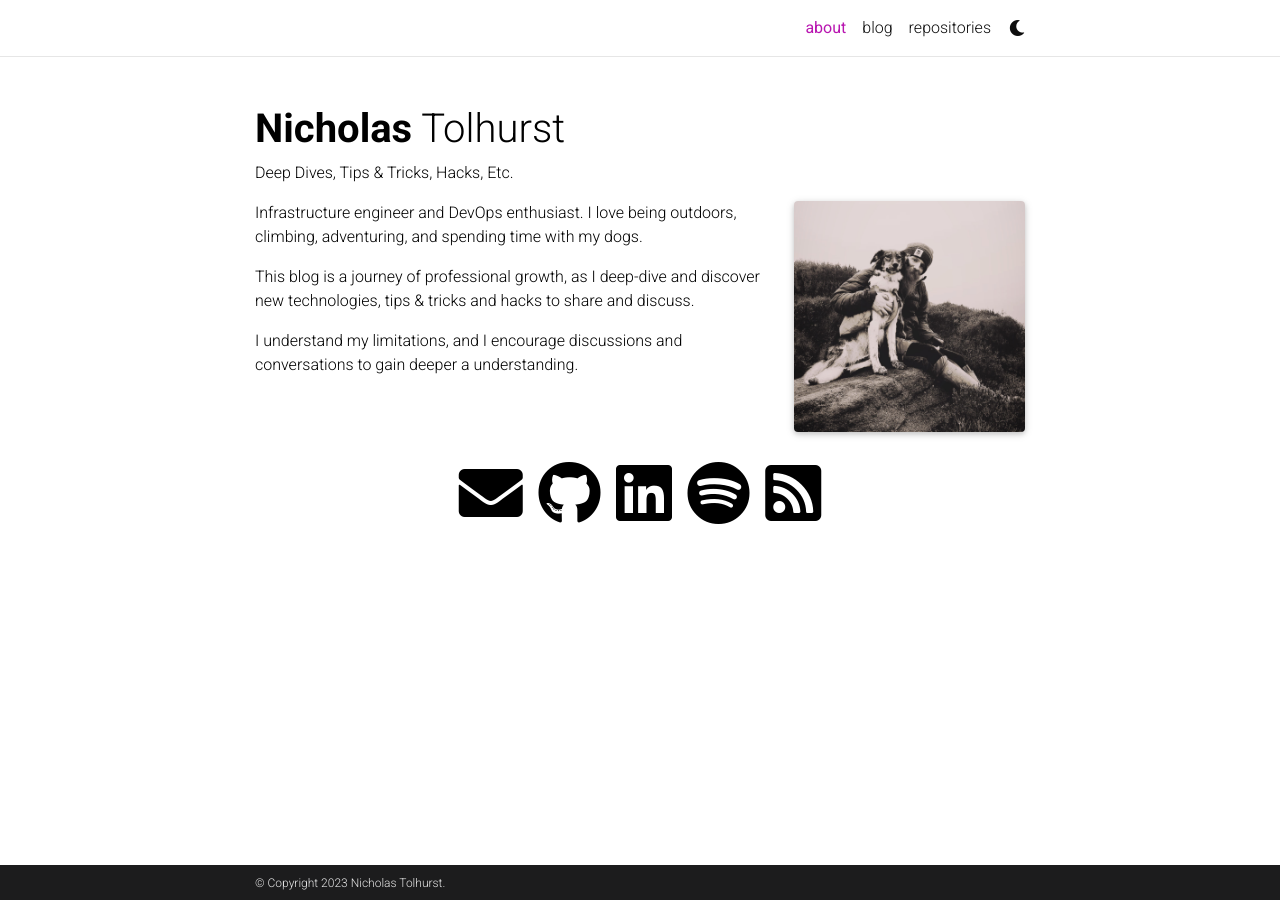
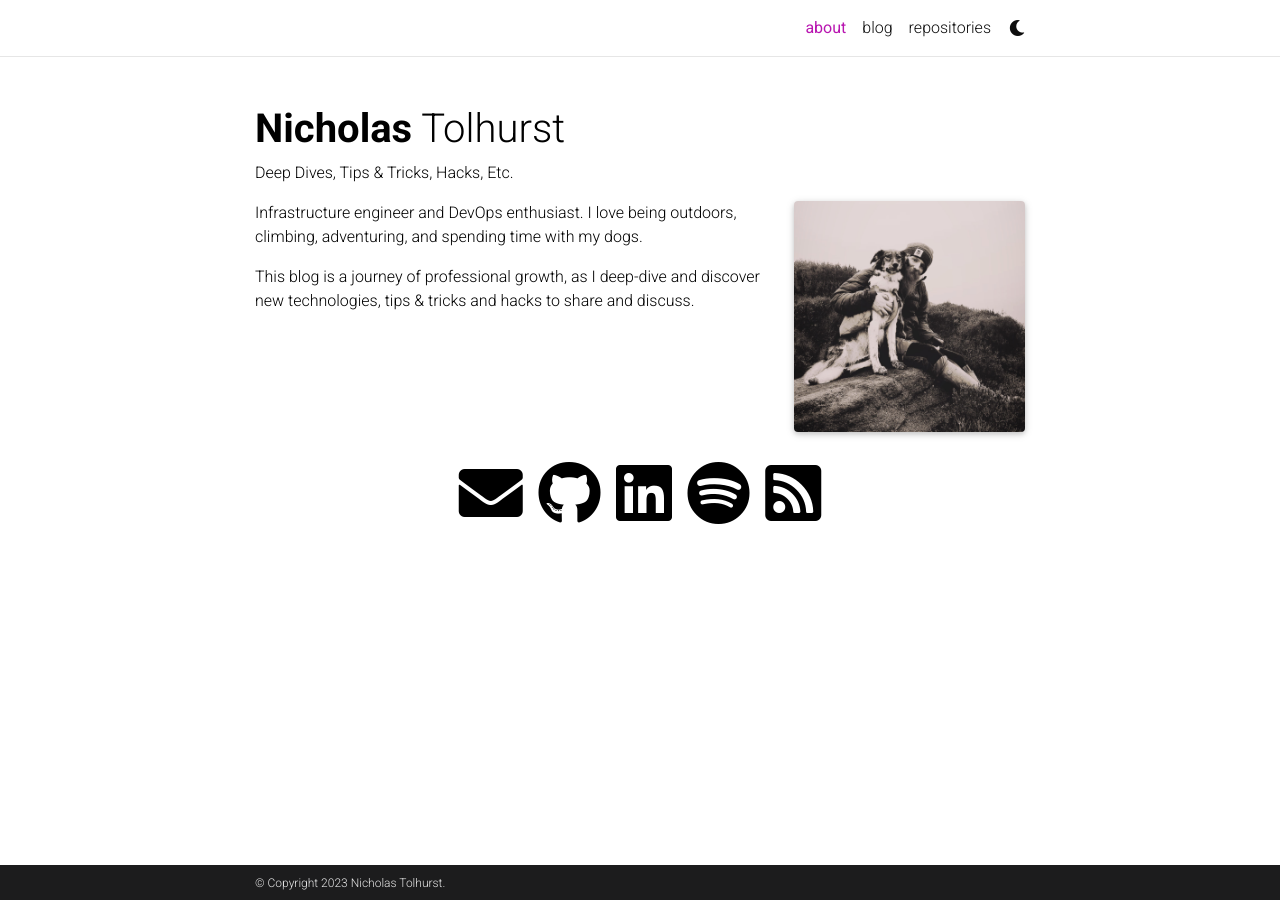
Before and after one commit to nicktolhurst/nicktolhurst.github.io, a Jekyll site: the page built from _pages/about.md, in a window 1280 px wide. Built offline with Jekyll 4.4.1, drawn with Linux system fonts in a browser that asks for light colours; full-size pictures stand in for the smaller copies a plugin makes; comment, search, counter and statistics services are not loaded; a style sheet for code colours, icons or effects is not loaded; a file with an impossible date is left out.

Commit message:
updates about me

```diff
--- a/_pages/about.md
+++ b/_pages/about.md
@@ -18,5 +18,3 @@ social: true
 Infrastructure engineer and DevOps enthusiast. I love being outdoors, climbing, adventuring, and spending time with my dogs.
 
 This blog is a journey of professional growth, as I deep-dive and discover new technologies, tips & tricks and hacks to share and discuss.
-
-I understand my limitations, and I encourage discussions and conversations to gain deeper a understanding.
```
